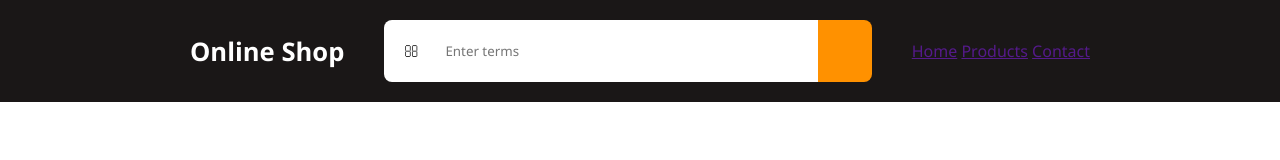
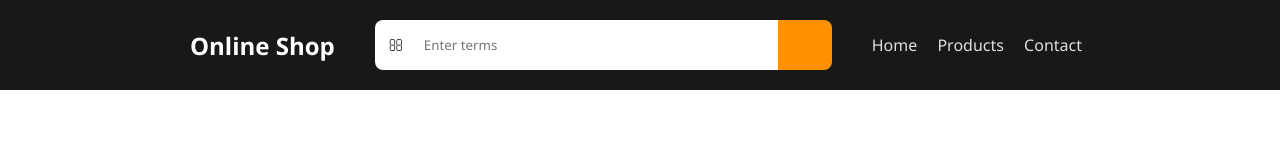
Before and after one commit to erdem-muhammed/Exercises-Javascript, a plain HTML site: page Exercise 12- Auto Completion/index.html in a window 1280 px wide. Drawn offline with Linux system fonts and the light colour scheme.

Commit message:
nav a style made and hover added to search-btn

```diff
--- a/Exercise 12- Auto Completion/style.css
+++ b/Exercise 12- Auto Completion/style.css
@@ -6,6 +6,7 @@
 :root
 {
     --primary: rgb(255, 145, 0);
+    --primary-hover: rgb(228, 137, 0);
 }
 body
 {
@@ -28,7 +29,7 @@ header
 }
 .topContainer .logo
 {
-    font-size: 1.6em;
+    font-size: 1.5em;
     font-weight: bold;
     color: white;
 }
@@ -40,7 +41,7 @@ header
 }
 .topContainer .search .search-icon
 {
-    padding: 20px;
+    padding: 14px;
     background-color: white;
     border-top-left-radius: 8px;
     border-bottom-left-radius: 8px;
@@ -62,4 +63,19 @@ header
     border-top-right-radius: 8px;
     border-bottom-right-radius: 8px;
     cursor: pointer;
+    transition: background-color 0.3s;
 }
+.topContainer .search .search-btn:hover
+{
+    background-color: var(--primary-hover);
+}
+.topContainer nav a
+{
+    text-decoration: none;
+    color: rgb(223, 223, 223);
+    padding: 0 8px;
+}
+.topContainer nav a:first-child
+{
+    padding-left: 0;
+}
```
